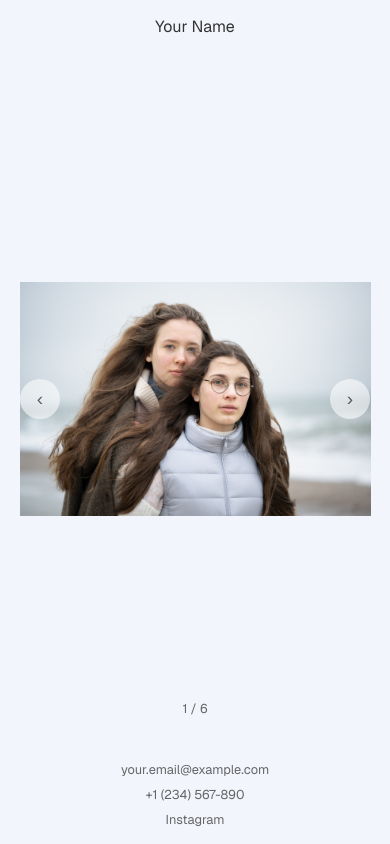
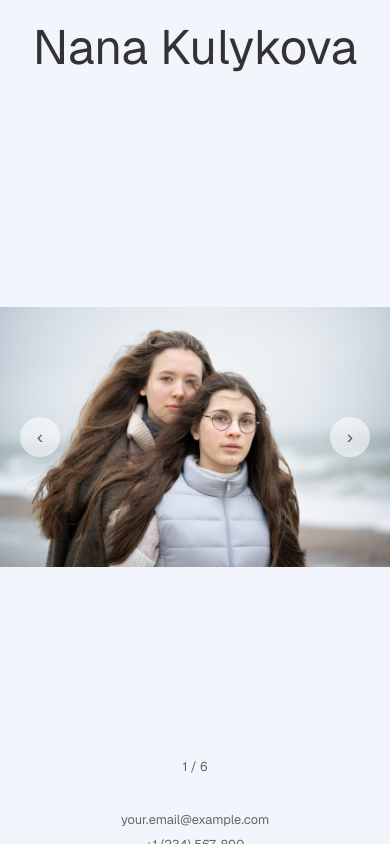
Before and after one commit to edjafarov/horsey_humangaze, a Next.js app: page / in a window 390 px wide. Built offline with nearby package versions, Linux system fonts and the light colour scheme.

Commit message:
Add ImageSlider architecture and UI documentation, enhance ImageSlider component with responsive design and performance optimizations

```diff
--- a/app/components/Header.tsx
+++ b/app/components/Header.tsx
@@ -1,17 +1,17 @@
-'use client';
+"use client";
 
-import styled from 'styled-components';
+import styled from "styled-components";
 
 const HeaderContainer = styled.header`
   display: flex;
   justify-content: center;
   align-items: center;
-  padding: 1rem 2rem;
+  padding: 1rem 2rem 0;
   background-color: #f3f5fd;
 `;
 
 const Name = styled.h1`
-  font-size: 1rem;
+  font-size: 3rem;
   font-weight: 400;
   color: #333;
   margin: 0;
@@ -20,7 +20,7 @@ const Name = styled.h1`
 export default function Header() {
   return (
     <HeaderContainer>
-      <Name>Your Name</Name>
+      <Name>Nana Kulykova</Name>
     </HeaderContainer>
   );
 }
--- a/app/components/ImageSlider.tsx
+++ b/app/components/ImageSlider.tsx
@@ -6,10 +6,12 @@ import Image from "next/image";
 
 const SliderContainer = styled.div`
   width: 100%;
-  height: 80vh;
+  max-width: 900px;
+  height: 85vh;
   position: relative;
   overflow: hidden;
   cursor: grab;
+  margin: 0 auto;
 
   &:active {
     cursor: grabbing;
@@ -29,20 +31,19 @@ const ImageStrip = styled.div<{
 `;
 
 const ImageWrapper = styled.div`
-  flex: 0 0 100vw;
+  flex: 0 0 100%;
   height: 100%;
+  position: relative;
   display: flex;
   justify-content: center;
   align-items: center;
-  position: relative;
+  background: #f3f5fd;
 `;
 
 const StyledImage = styled(Image)`
   object-fit: contain;
-  max-width: 90%;
-  max-height: 90%;
-  width: auto;
-  height: auto;
+  width: 100%;
+  height: 100%;
   pointer-events: none;
   user-select: none;
 `;
@@ -141,13 +142,17 @@ export default function ImageSlider({ images = [] }: ImageSliderProps) {
     ...imageList.slice(0, 2), // First 2 images at the end
   ];
 
-  const [imageWidth, setImageWidth] = useState(1000); // Default fallback
+  const [imageWidth, setImageWidth] = useState(900); // Default fallback
   const baseOffset = -2 * imageWidth; // Offset for the prepended images
 
   // Set proper image width on mount and resize
   useEffect(() => {
     const updateImageWidth = () => {
-      setImageWidth(window.innerWidth);
+      if (containerRef.current) {
+        setImageWidth(containerRef.current.offsetWidth);
+      } else {
+        setImageWidth(Math.min(window.innerWidth, 900));
+      }
     };
 
     updateImageWidth(); // Set initial width
@@ -351,8 +356,7 @@ export default function ImageSlider({ images = [] }: ImageSliderProps) {
                   imageList.length) +
                 1
               }`}
-              width={800}
-              height={600}
+              fill
               priority={index === 2 || index === currentIndex + 2} // Prioritize current and first image
               loading={
                 index === 2 || index === currentIndex + 2 ? "eager" : "lazy"
```
Also changed, not shown: app/components/ImageSlider.md (added, +25 -0 lines), 2 other files (tests, documents, lock files or other folders).
